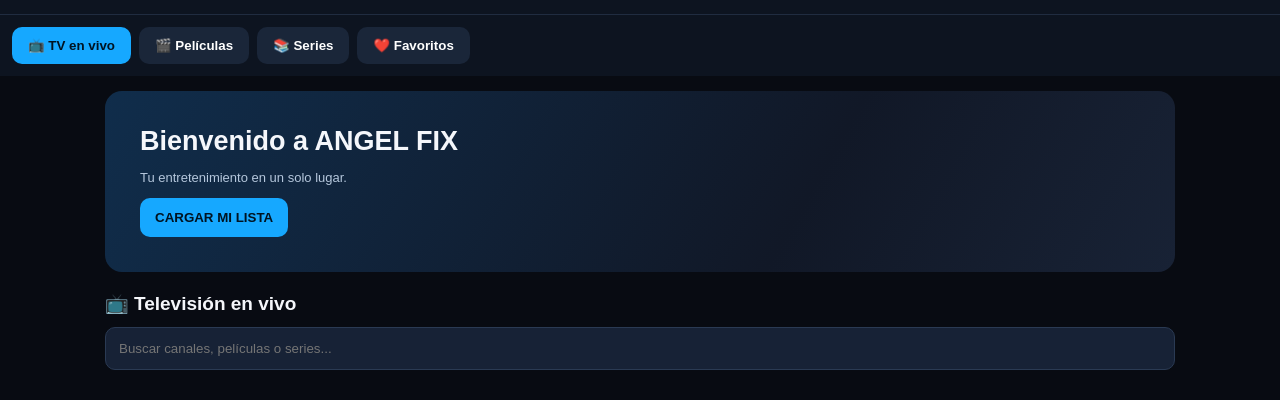
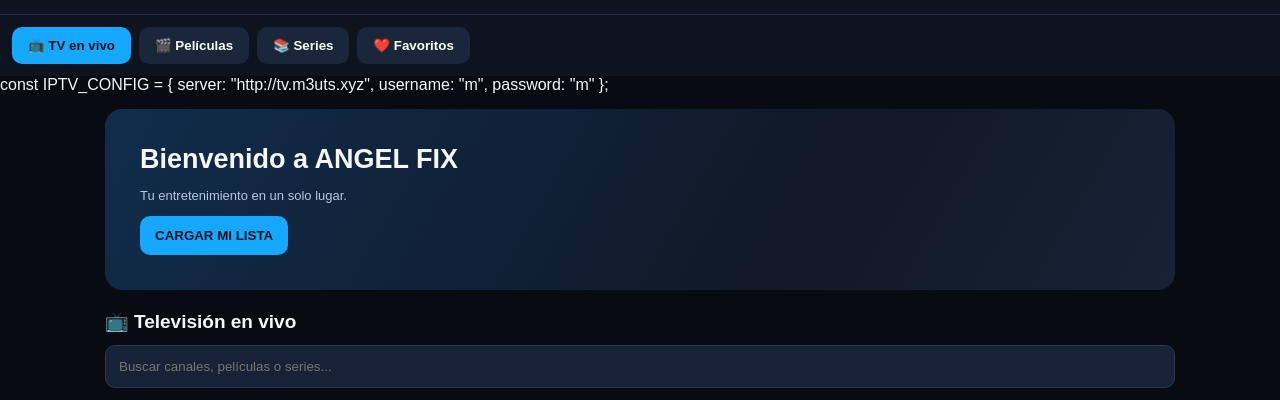
Before and after one commit to Ranciovich1/Angel-Fix, a plain HTML site: page index.html in a window 1280 px wide. Shown: the part 61-461 px from the top of the page. Drawn offline with nearby package versions, Linux system fonts and the light colour scheme.

Commit message:
Actualizar index.html

```diff
--- a/index.html
+++ b/index.html
@@ -224,7 +224,11 @@ footer {
   <button data-page="series" onclick="goPage('series',this)">📚 Series</button>
   <button data-page="favorites" onclick="goPage('favorites',this)">❤️ Favoritos</button>
 </nav>
-
+const IPTV_CONFIG = {
+  server: "http://tv.m3uts.xyz",
+  username: "m",
+  password: "m"
+};
 <main>
   <section class="hero">
     <h1>Bienvenido a ANGEL FIX</h1>
```
